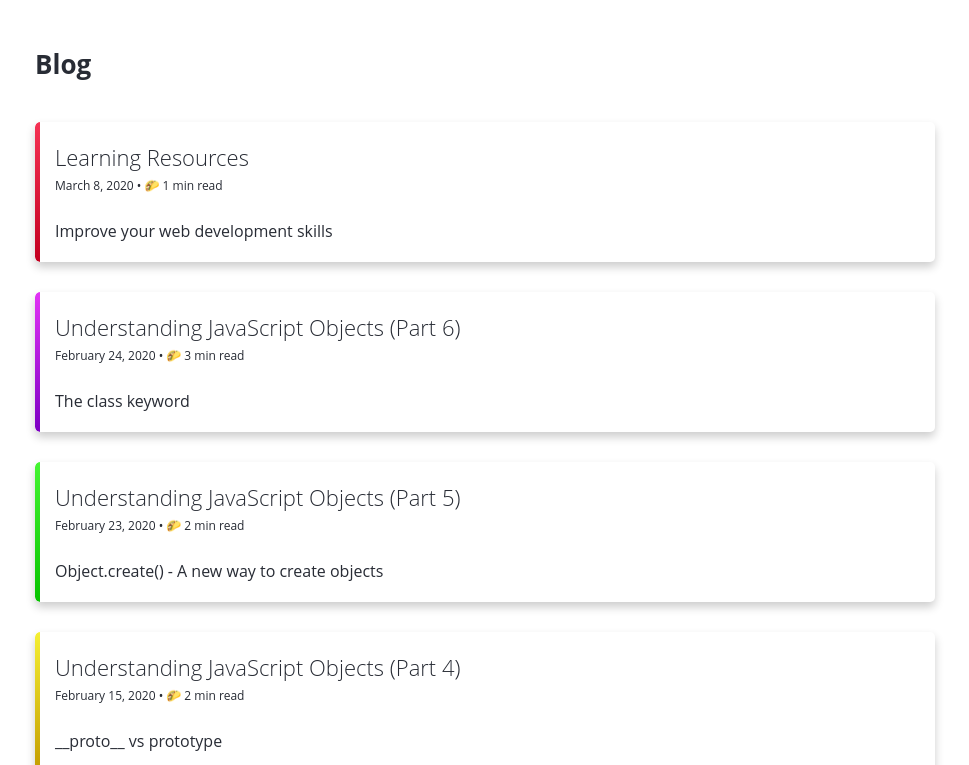
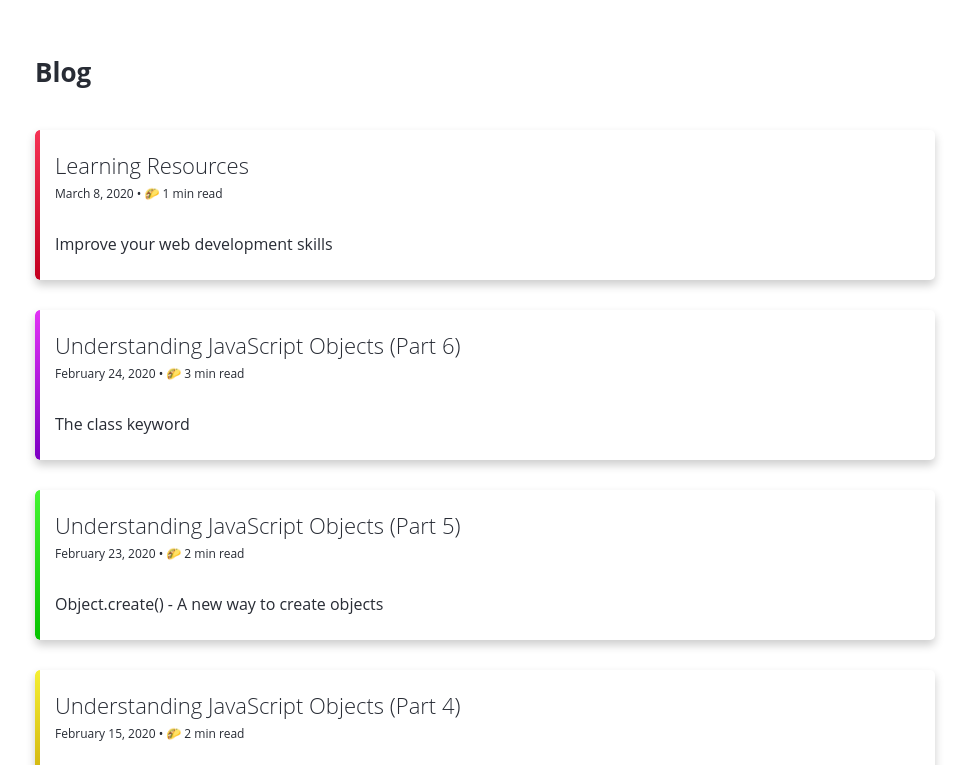
Before and after one commit to PiyushPawar17/developing-mind, a Gatsby site: page / in a window 1280 px wide. Shown: the part 405-1170 px from the top of the page, without its empty margins (155-1124 px from the left). Built offline with nearby package versions, Linux system fonts and the light colour scheme; Gatsby itself is replaced by a stand-in of ours.

Commit message:
Updated line-height of paragraphs

```diff
--- a/src/styles/Global.css
+++ b/src/styles/Global.css
@@ -67,6 +67,7 @@ li {
 
 p {
 	margin: 3rem 0;
+	line-height: 3.2rem;
 }
 
 ul {
```
